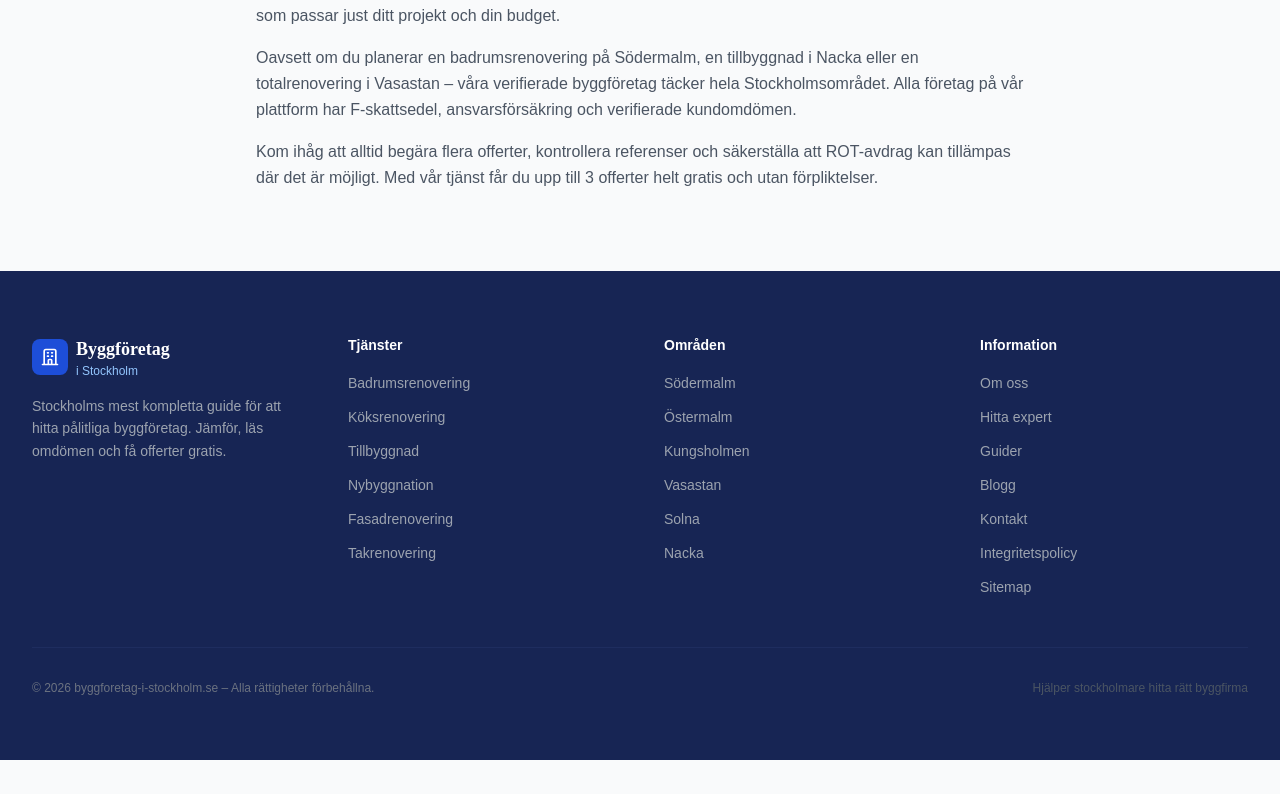
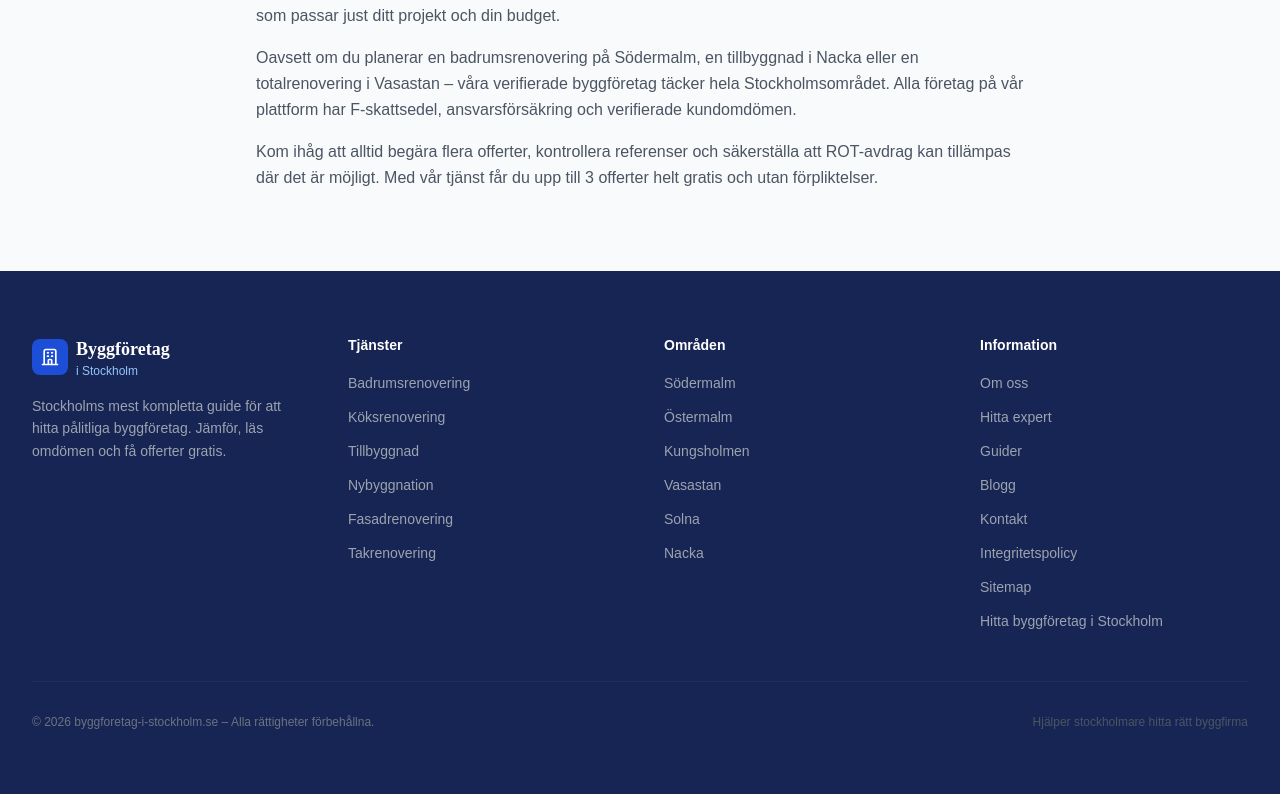
Before and after one commit to rijo01/byggforetag-i-stockholm, a Next.js app: page / in a window 1280 px wide. Shown: the part 3184-3978 px from the top of the page. Before the commit the page ends 3944 px from the top, so only its background shows below. Built offline with nearby package versions, Linux system fonts and the light colour scheme.

Commit message:
Add InfoFinder backlink for SEO

```diff
--- a/src/components/Footer.tsx
+++ b/src/components/Footer.tsx
@@ -25,6 +25,9 @@ const footerLinks = {
     { href: "/kontakt", label: "Kontakt" },
     { href: "/integritetspolicy", label: "Integritetspolicy" },
     { href: "/sitemap.xml", label: "Sitemap" },
+  ],
+  resurser: [
+    { href: "https://www.infofinder.se/byggforetag/stockholm", label: "Hitta byggföretag i Stockholm", external: true },
   ],
 };
 
@@ -80,6 +83,11 @@ export default function Footer() {
                   <Link href={link.href} className="text-sm text-gray-400 hover:text-accent-400 transition-colors">{link.label}</Link>
                 </li>
               ))}
+              {footerLinks.resurser.map((link) => (
+                <li key={link.href}>
+                  <a href={link.href} target="_blank" rel="noopener noreferrer" className="text-sm text-gray-400 hover:text-accent-400 transition-colors">{link.label}</a>
+                </li>
+              ))}
             </ul>
           </div>
         </div>
```
